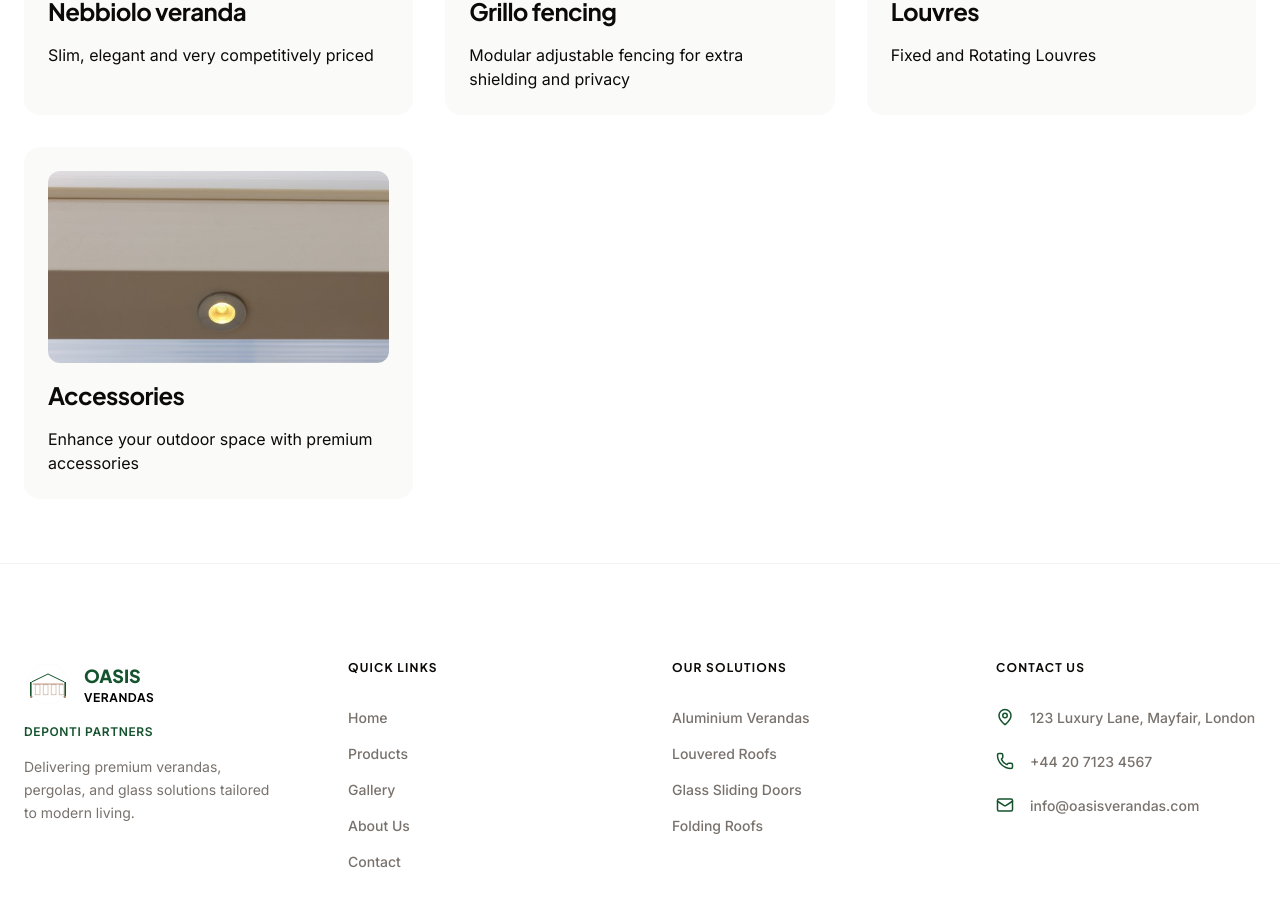
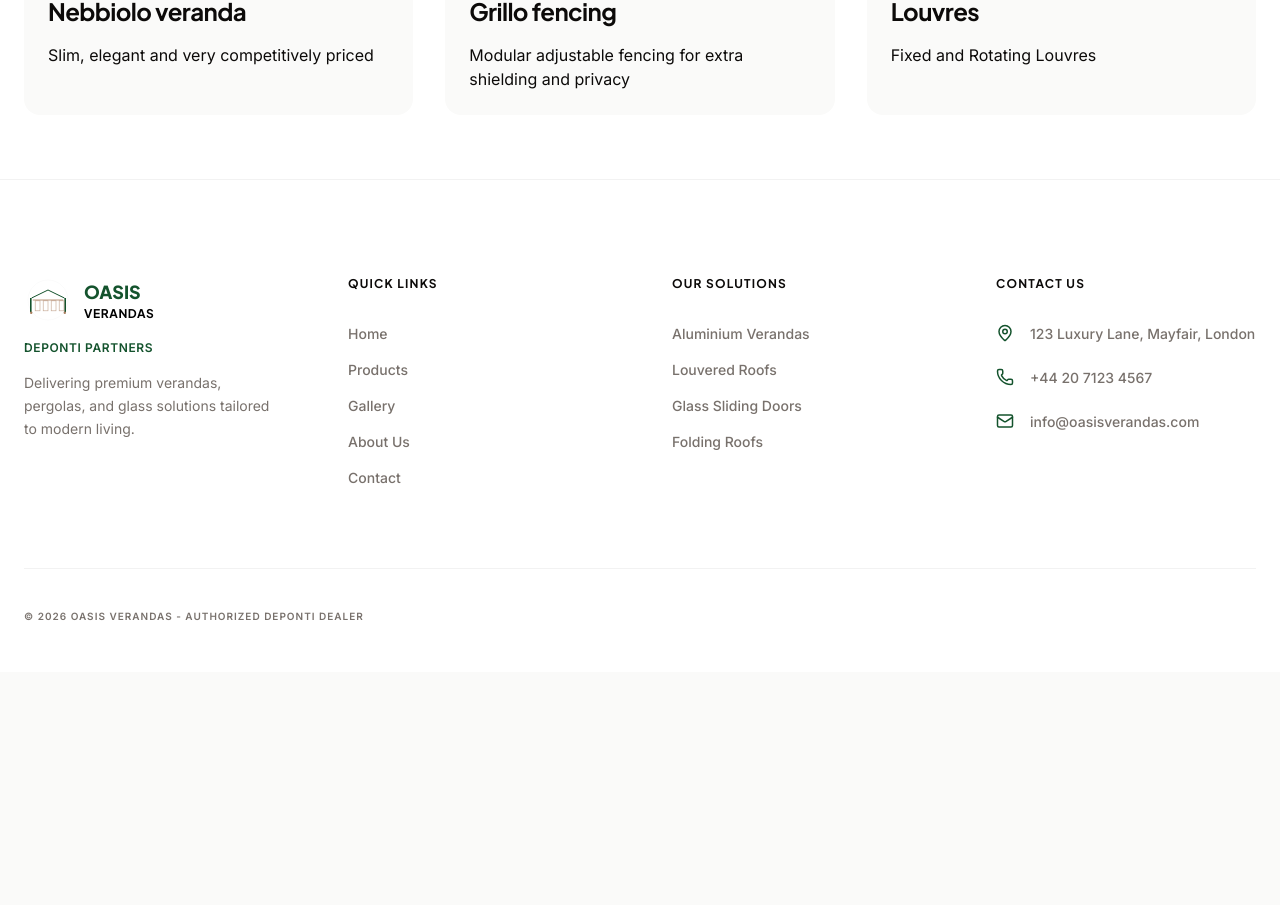
Before and after one commit to Harminder-3008/outdoors, a React (Vite) app: page /products/aluminium-verandas in a window 1280 px wide. Shown: the part 2987-3892 px from the top of the page. After the commit the page ends 3659 px from the top, so only its background shows below. Built offline with nearby package versions, Linux system fonts and the light colour scheme.

Commit message:
some changes

```diff
--- a/src/App.tsx
+++ b/src/App.tsx
@@ -25,7 +25,7 @@ export default function App() {
             <Route path="/products" element={<Products />} />
             <Route path="/products/:product" element={<ProductTypes />} />
             <Route path="/products/:product/:type" element={<MaterialPage />} />
-            <Route path="/accessories" element={<Accessories />} />
+            <Route path="/products/accessories" element={<Accessories />} />
             <Route path="/gallery" element={<Gallery />} />
             <Route path="/about" element={<About />} />
             <Route path="/contact" element={<Contact />} />
--- a/src/components/Navbar.tsx
+++ b/src/components/Navbar.tsx
@@ -36,6 +36,7 @@ export const Navbar = () => {
     { name: 'Louvered Roofs', path: '/products/louvered-roofs' },
     { name: 'Glass Sliding Doors', path: '/products/glass-sliding-doors' },
     { name: 'Folding Roofs', path: '/products/folding-roofs' },
+    { name: 'Accessories', path: '/products/accessories' },
   ];
 
   return (
--- a/src/pages/ProductTypes.tsx
+++ b/src/pages/ProductTypes.tsx
@@ -117,12 +117,12 @@ const productTypes = {
         desc: 'Fixed and Rotating Louvres',
         img: new URL('../assets/AVimages/Louvres.jpg', import.meta.url).href
       },
-      {
-        name: 'Accessories',
-        slug: 'accessories',
-        desc: 'Enhance your outdoor space with premium accessories',
-        img: new URL('../assets/AVimages/Accessories.jpg', import.meta.url).href
-      }
+      // {
+      //   name: 'Accessories',
+      //   slug: 'accessories',
+      //   desc: 'Enhance your outdoor space with premium accessories',
+      //   img: new URL('../assets/AVimages/Accessories.jpg', import.meta.url).href
+      // }
     ]
   },
 
--- a/src/pages/Products.tsx
+++ b/src/pages/Products.tsx
@@ -52,6 +52,13 @@ export const Products = () => (
               //   "High-Quality Aluminium Frames",
               //   "Tailored to Your Space"
             ]
+          },
+          {
+            title: 'Accessories',
+            slug: 'accessories',
+            desc: 'Enhance your outdoor space with premium accessories',
+            img: new URL('../assets/AVimages/Accessories.jpg', import.meta.url).href,
+            features: [""]
           }
         ].map((item, i) => (
           <div key={i} className={`grid grid-cols-1 lg:grid-cols-2 gap-16 items-center ${i % 2 !== 0 ? 'lg:flex-row-reverse' : ''}`}>
```
